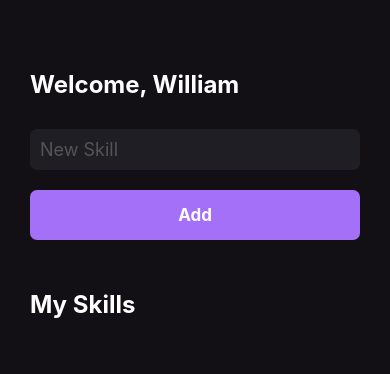
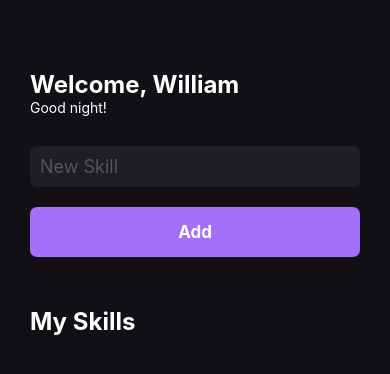
Before and after one commit to willnogueyra/myskills, a React Native app: screen / in a window 390 px wide. Shown: the top 374 px of the page. Built offline with nearby package versions, Linux system fonts and the light colour scheme.

Commit message:
Hooks com useEffect

```diff
--- a/src/pages/Home.js
+++ b/src/pages/Home.js
@@ -1,4 +1,4 @@
-import React, {useState} from "react";
+import React, {useEffect, useState} from "react";
 import {
   View,
   Text,
@@ -13,15 +13,31 @@
 
 export function Home() {
   const [newSkill, setNewSkill] = useState('');
-  const [mySkill, setMySkill] = useState([])
+  const [mySkill, setMySkill] = useState([]);
+  const [gretting, setGretting] = useState('');
 
   function handleAddNewSkill() {
     setMySkill(oldSkill => [...oldSkill, newSkill])
   }
 
+  useEffect(() => {
+    const currentHour = new Date().getHours();
+
+    if(currentHour < 12) {
+      setGretting('Good morning!');
+    }
+    else if ( currentHour >= 12 && currentHour < 18) {
+      setGretting('Good afternoon!');
+    }
+    else {
+      setGretting('Good night!');
+    }
+  }, [mySkill])
+
   return (
       <View style={styles.container}>
         <Text style={styles.title}>Welcome, William</Text>
+        <Text style={styles.grettings}>{ gretting }</Text>
 
         <TextInput
           style={styles.input}
@@ -43,10 +59,6 @@
             <SkillCard skill={item} />
           )}
         />
-
-
-
-
       </View>
   )
 }
@@ -72,4 +84,7 @@
     marginTop: 30,
     borderRadius: 7,
   },
+  grettings: {
+    color: '#fff',
+  }
 })
```
